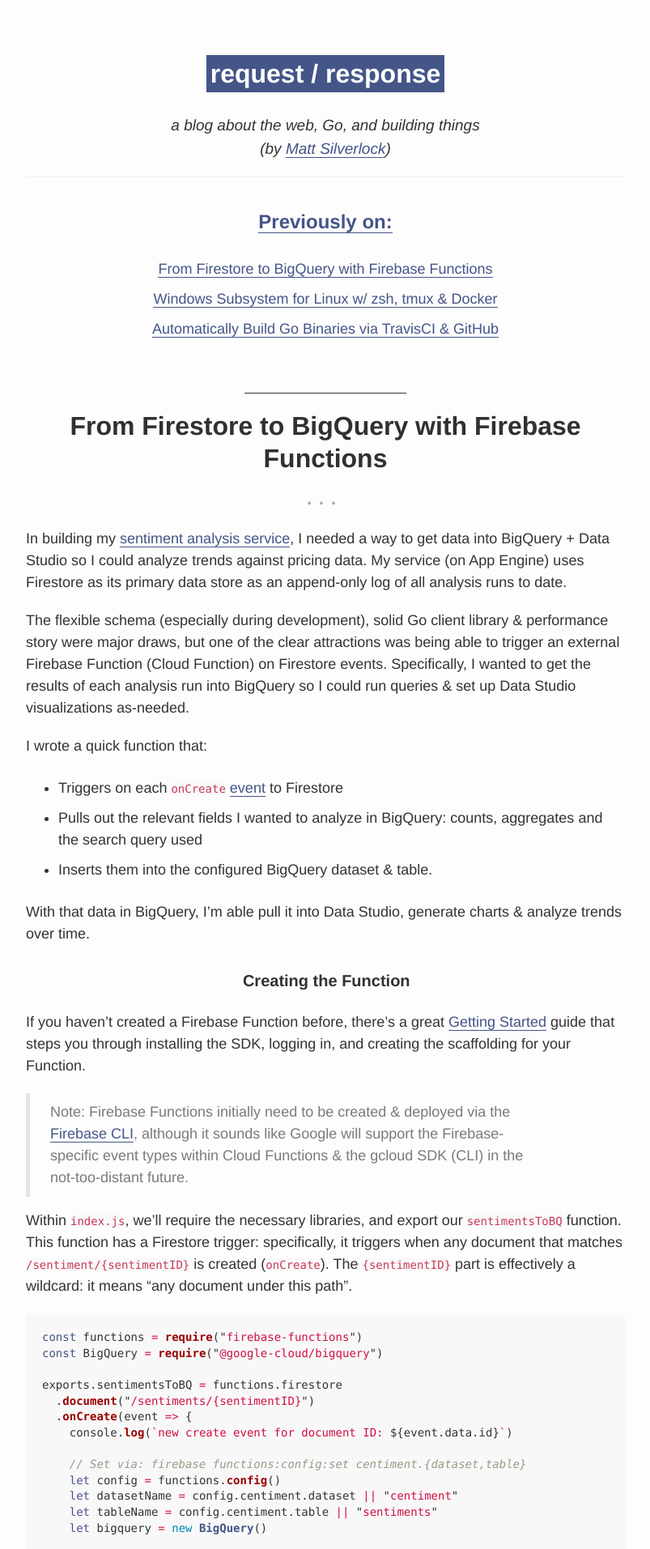
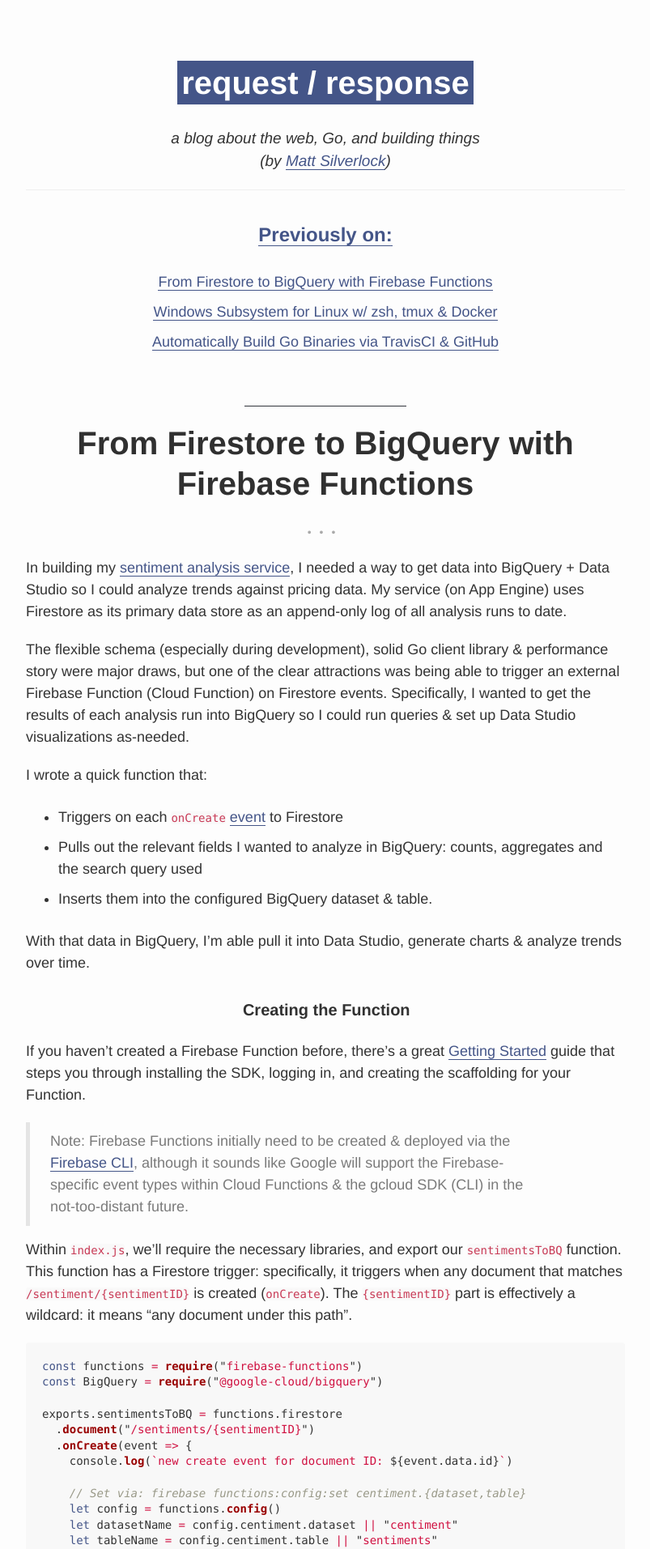
Before and after one commit to elithrar/elithrar.github.io, a Jekyll site: the page built from index.html, in a window 1280 px wide. Shown: the top 1913 px of the page at 81% size, without its empty margins (238-1041 px from the left). Built offline with Jekyll 4.4.1, drawn with Linux system fonts in a browser that asks for light colours; the list of posts is cut into pages by our own code.

Commit message:
Increase h1 size

```diff
--- a/public/css/elithrar-www.css
+++ b/public/css/elithrar-www.css
@@ -73,7 +73,7 @@
 }
 
 h1 {
-    font-size: 1.6rem;
+    font-size: 2rem;
 }
 
 h2 {
```
